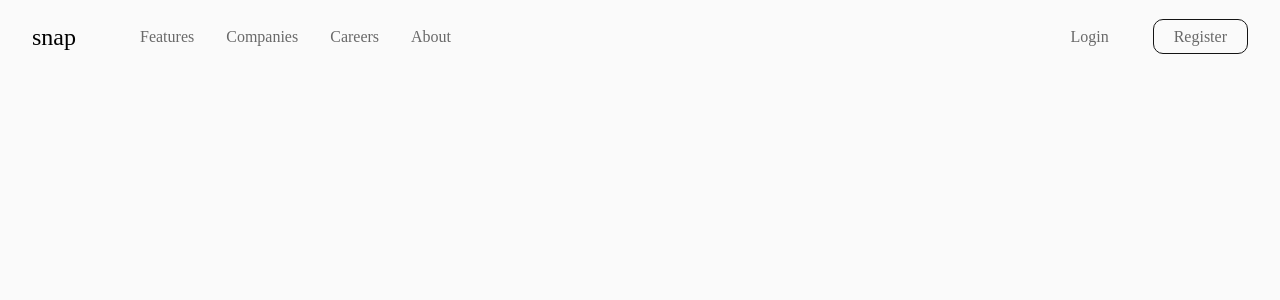
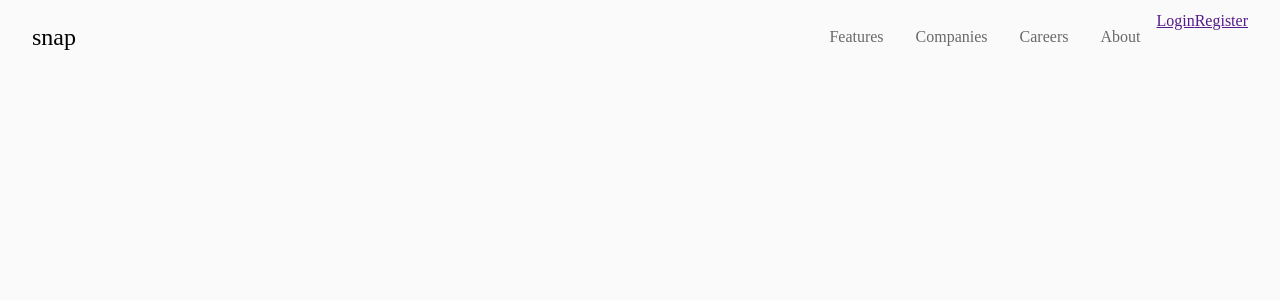
Before and after one commit to LorryAfriyie/intro-section-with-dropdown-navigation, a React (Vite) app: page / in a window 1280 px wide. Shown: the top 300 px of the page. Built offline with nearby package versions, Linux system fonts and the light colour scheme.

Commit message:
Code refactor
Changing navbar code structure

```diff
--- a/src/components/Navbar.jsx
+++ b/src/components/Navbar.jsx
@@ -1,8 +1,21 @@
 export const Navbar = () => {
   return (
     <nav className="navbar" id="navbar">
-      <div className="navbar__item-container">
-        <div className="navbar__brand-title">snap</div>
+      <div className="navbar__brand-title">snap</div>
+
+      <button className="navbar__open">
+        <img src="/images/icon-menu.svg" alt="" width={"40"} height={"24"} />
+      </button>
+
+      <div className="navbar__menu">
+        <button className="navbar__close">
+          <img
+            src="/images/icon-close-menu.svg"
+            alt=""
+            width={"28"}
+            height={"27"}
+          />
+        </button>
 
         <ul className="navbar__links">
           <li className="navbar__item">
@@ -29,12 +42,16 @@ export const Navbar = () => {
             </a>
           </li>
         </ul>
-      </div>
 
-      <div className="navbar__auth">
-        <a href="" className="login">Login</a>
+        <div className="navbar__auth">
+            <a href="" className="login">
+              Login
+            </a>
 
-        <a href="" className="register">Register</a>
+            <a href="" className="register">
+              Register
+            </a>
+          </div>
       </div>
     </nav>
   );
--- a/src/scss/navbar.scss
+++ b/src/scss/navbar.scss
@@ -4,15 +4,41 @@
   align-items: center;
   padding: 0.75rem 2rem 0 2rem;
 
-  &__item-container {
-    display: flex;
-    align-items: center;
-    justify-content: center;
-  }
-
   &__brand-title {
     font-size: 1.5rem;
     margin: 0 3rem 0 0;
+  }
+
+  &__menu {
+    display: flex;
+
+    @media (width < 40em) {
+      position: fixed;
+      inset: 0;
+      padding: 1.5rem;
+      background-color: hsl(0, 0%, 98%);
+      translate: 100vw 0;
+      transition: translate 0.5s ease-in-out;
+    }
+  }
+
+  button {
+    background: none;
+    border: none;
+    padding: 0;
+
+    @media (width >= 40em) {
+      display: none;
+    }
+  }
+
+  &__close {
+    display: block;
+    margin-inline-start: auto;
+
+    img {
+      width: 2.5rem;
+    }
   }
 
   //   Unordered list
@@ -20,6 +46,11 @@
     margin: 0;
     padding: 0;
     display: flex;
+
+    @media (width < 40em) {
+      flex-direction: column;
+      align-items: center;
+    }
   }
 
   //   List Items
@@ -40,7 +71,7 @@
   }
 
   &__auth {
-    a {
+    /* a {
       text-decoration: none;
       color: hsl(0, 0%, 41%);
       padding: 0.5rem 1.25rem 0.5rem 1.25rem;
@@ -54,6 +85,6 @@
       border: 1px solid hsl(0, 0%, 8%);
       border-radius: 10px;
       margin: 0 0 0 1.5rem;
-    }
+    } */
   }
 }
```
